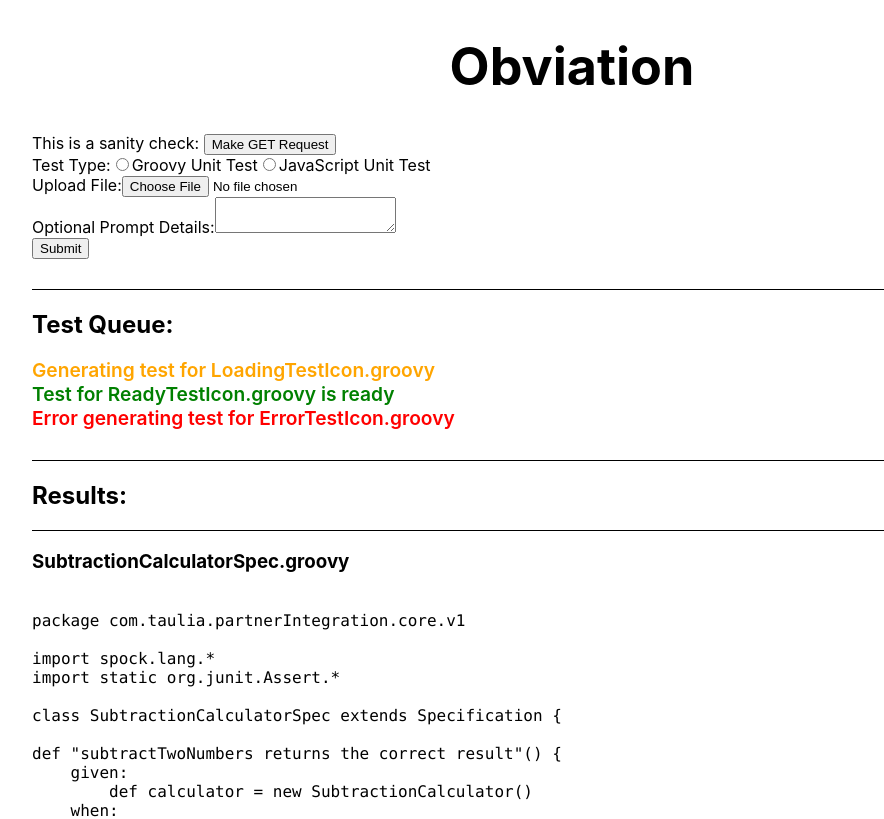
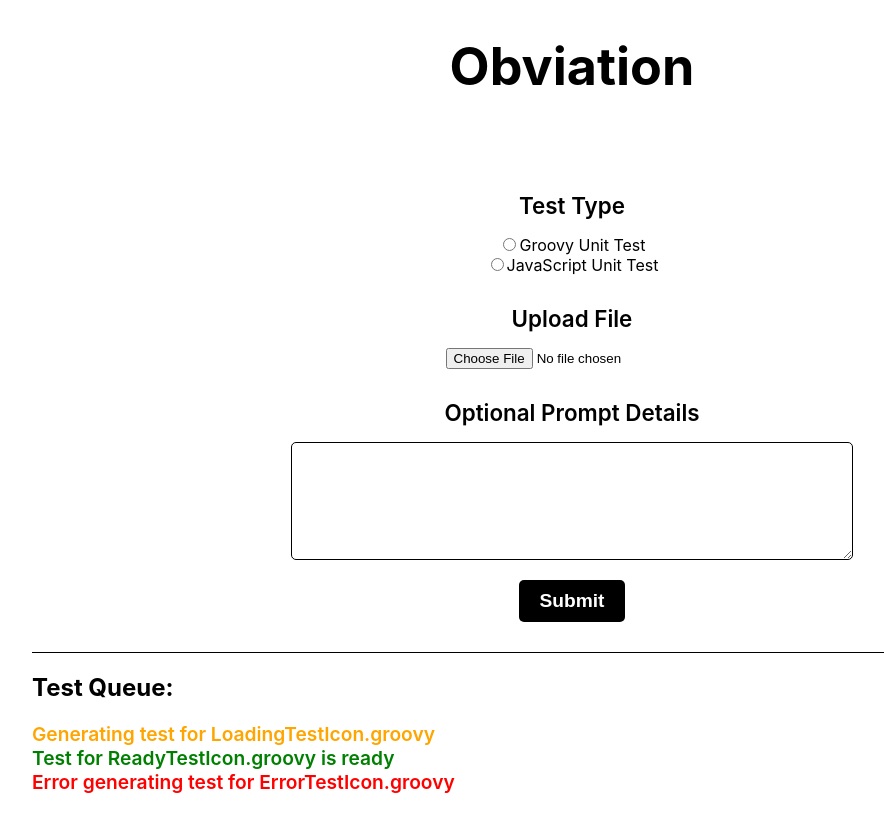
Before and after one commit to dylangrald-taulia/obviate-app, a React (Create React App) app: page / in a window 1280 px wide. Shown: the top 819 px of the page, without its empty margins (68-952 px from the left). Built offline with nearby package versions, Linux system fonts and the light colour scheme.

Commit message:
test form formatting

```diff
--- a/src/App.css
+++ b/src/App.css
@@ -34,6 +34,41 @@
   to {
     transform: rotate(360deg);
   }
+}
+
+.test-form-div {
+  display: flex;
+  flex-direction: column;
+  margin-top: 30px;
+  align-items: center;
+}
+
+.test-form-div h4 {
+  font-size: 1.4rem;
+  font-weight: 600;
+  margin-bottom: 1rem;
+}
+
+.submit-button {
+  margin-top: 20px;
+  padding: 10px 20px;
+  font-size: 1.2rem;
+  font-weight: 600;
+  background-color: #000;
+  color: #fff;
+  border: none;
+  border-radius: 5px;
+  cursor: pointer;
+}
+
+.prompt-details-input {
+  padding: 10px;
+  font-size: 1.2rem;
+  font-weight: 600;
+  border: 1px solid #000;
+  border-radius: 5px;
+  width: 50%;
+  height: 6rem;
 }
 
 .results-div {
--- a/src/App.js
+++ b/src/App.js
@@ -10,8 +10,6 @@ function App() {
   const [testRequest, setTestRequest] = useState([])
   const [testResults, setTestResults] = useState([])
 
-  const url = '//localhost:8000/'
-
   React.useEffect(() => {
     window.console.log(testRequest)
   }, [testRequest])
@@ -20,25 +18,11 @@ function App() {
     setTestRequest(newTestRequest)
   }
 
-  const makeRequest = () => {
-    axios.get(url)
-      .then(response => {
-        window.console.log(response)
-      })
-      .catch(error => {
-        window.console.log(error)
-      })
-  }
-
   return (
     <div className="App">
       <header className="App-header">
         <h1>Obviation</h1>
       </header>
-      <div>
-        <label>This is a sanity check: </label>
-        <button onClick={() => makeRequest()}>Make GET Request</button>
-      </div>
       <TestForm setTestRequest={updateTestRequest} testRequest={testRequest} />
       <TestStatusIcon testRequest={testRequest} setTestRequest={setTestRequest} />
       <CodeDisplay testResults={testResults} setTestResults={setTestResults} />
--- a/src/components/TestForm.js
+++ b/src/components/TestForm.js
@@ -1,5 +1,6 @@
 import React, { useState } from 'react';
 import axios from 'axios';
+import '../App.css';
 
 function TestForm({setTestRequest, testRequest}) {
     const [testType, setTestType] = useState('');
@@ -74,13 +75,13 @@ function TestForm({setTestRequest, testRequest}) {
     }
 
     const uploadFileField = (
-        <div>
-            <label>Upload File:</label>
+        <>
+            <h4>Upload File</h4>
             <input
                 type="file"
                 onChange={(e) => setFile(e.target.files[0])}
             />
-        </div>
+        </>
     );
 
     const testTypeOptions = ['Groovy Unit Test', 'JavaScript Unit Test']
@@ -89,6 +90,7 @@ function TestForm({setTestRequest, testRequest}) {
         return (
             <label key={option}>
                 <input
+                className='test-type-radio-button'
                     type="radio"
                     value={option}
                     checked={testType === option}
@@ -100,17 +102,18 @@ function TestForm({setTestRequest, testRequest}) {
     });
 
     const promptDetailsInput = (
-        <div>
-            <label>Optional Prompt Details:</label>
+        <>
+            <h4>Optional Prompt Details</h4>
             <textarea
+                className='prompt-details-input'
                 value={promptDetails}
                 onChange={(e) => setPromptDetails(e.target.value)}
             />
-        </div>
+        </>
     );
 
     const submitButton = (
-        <button onClick={() => submit()}>Submit</button>
+        <button className='submit-button' onClick={() => submit()}>Submit</button>
     );
 
     const valid = () => {
@@ -155,6 +158,11 @@ function TestForm({setTestRequest, testRequest}) {
                 fileName: fileName,
                 status: response.data.loading ? 'loading' : 'error',
             }))
+            setFile(null);
+            setFileContent('');
+            setFileName('');
+            setPromptDetails('');
+            setTestType('');
           })
           .catch(error => {
             window.console.log(error)
@@ -162,20 +170,12 @@ function TestForm({setTestRequest, testRequest}) {
     }
 
     return (
-        <div>
-            <div>
-                <label>Test Type:</label>
+        <div className='test-form-div'>
+                <h4>Test Type</h4>
                 {testTypeRadioButtons}
-            </div>
-            <div>
                 {uploadFileField}
-            </div>
-            <div>
                 {promptDetailsInput}
-            </div>
-            <div>
                 {submitButton}
-            </div>
         </div>
     );
 }
```
